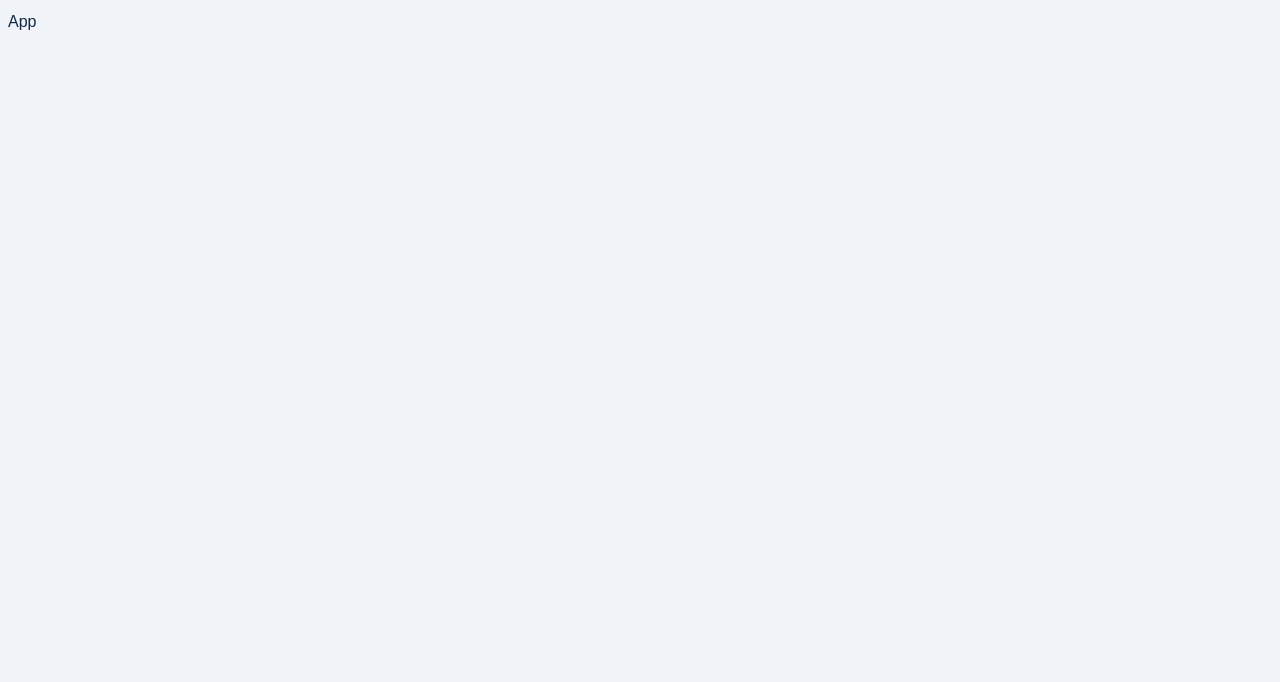
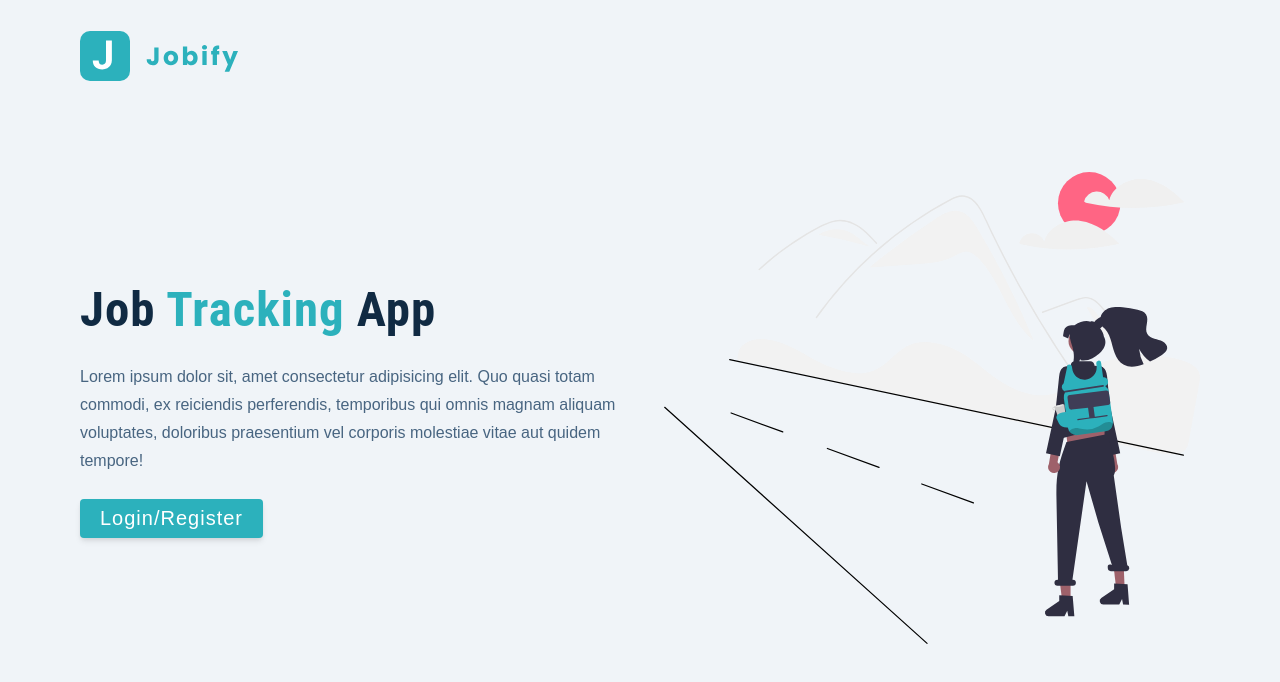
Before and after one commit to mayday1004/Jobify, a React (Create React App) app in the folder client/: page / in a window 1280 px wide. Shown: the top 682 px of the page. Built offline with nearby package versions, Linux system fonts and the light colour scheme.

Commit message:
complete Landing Page

```diff
--- a/client/package.json
+++ b/client/package.json
@@ -10,6 +10,7 @@
     "react": "^18.2.0",
     "react-dom": "^18.2.0",
     "react-scripts": "5.0.1",
+    "styled-components": "^5.3.5",
     "web-vitals": "^2.1.4"
   },
   "scripts": {
--- a/client/src/App.js
+++ b/client/src/App.js
@@ -1,7 +1,12 @@
 import React from 'react';
+import Landing from './pages/Landing';
 
 const App = () => {
-  return <>App</>;
+  return (
+    <>
+      <Landing />
+    </>
+  );
 };
 
 export default App;
--- /dev/null
+++ b/client/src/components/Logo.js
@@ -0,0 +1,9 @@
+import logo from '../assets/images/logo.svg';
+
+import React from 'react';
+
+const Logo = () => {
+  return <img src={logo} alt='jobify' className='logo' />;
+};
+
+export default Logo;
--- /dev/null
+++ b/client/src/components/index.js
@@ -0,0 +1,3 @@
+import Logo from './Logo';
+
+export { Logo };
--- /dev/null
+++ b/client/src/pages/Landing.js
@@ -0,0 +1,30 @@
+import React from 'react';
+import Wrapper from '../assets/wrappers/LandingPage';
+import { Logo } from '../components/index';
+
+import main from '../assets/images/main.svg';
+const Landing = () => {
+  return (
+    <Wrapper>
+      <nav>
+        <Logo />
+      </nav>
+      <div className='container page'>
+        <div className='info'>
+          <h1>
+            job <span>tracking</span> app
+          </h1>
+          <p>
+            Lorem ipsum dolor sit, amet consectetur adipisicing elit. Quo quasi totam commodi, ex reiciendis
+            perferendis, temporibus qui omnis magnam aliquam voluptates, doloribus praesentium vel corporis
+            molestiae vitae aut quidem tempore!
+          </p>
+          <button className='btn btn-hero'>Login/Register</button>
+        </div>
+        <img src={main} alt='job hunt' className='img main-img' />
+      </div>
+    </Wrapper>
+  );
+};
+
+export default Landing;
```
Also changed, not shown: 2 other files (tests, documents, lock files or other folders).
